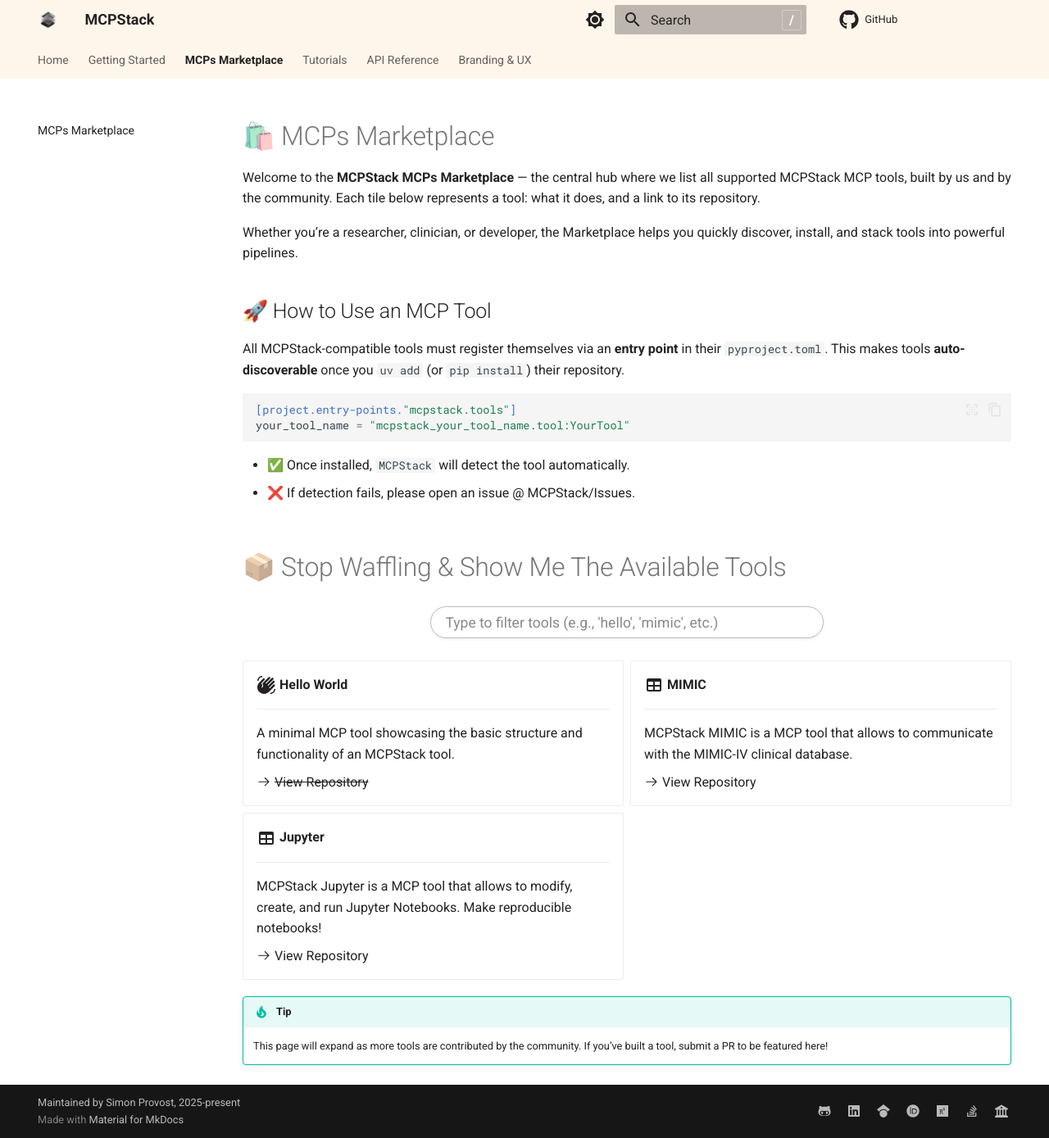
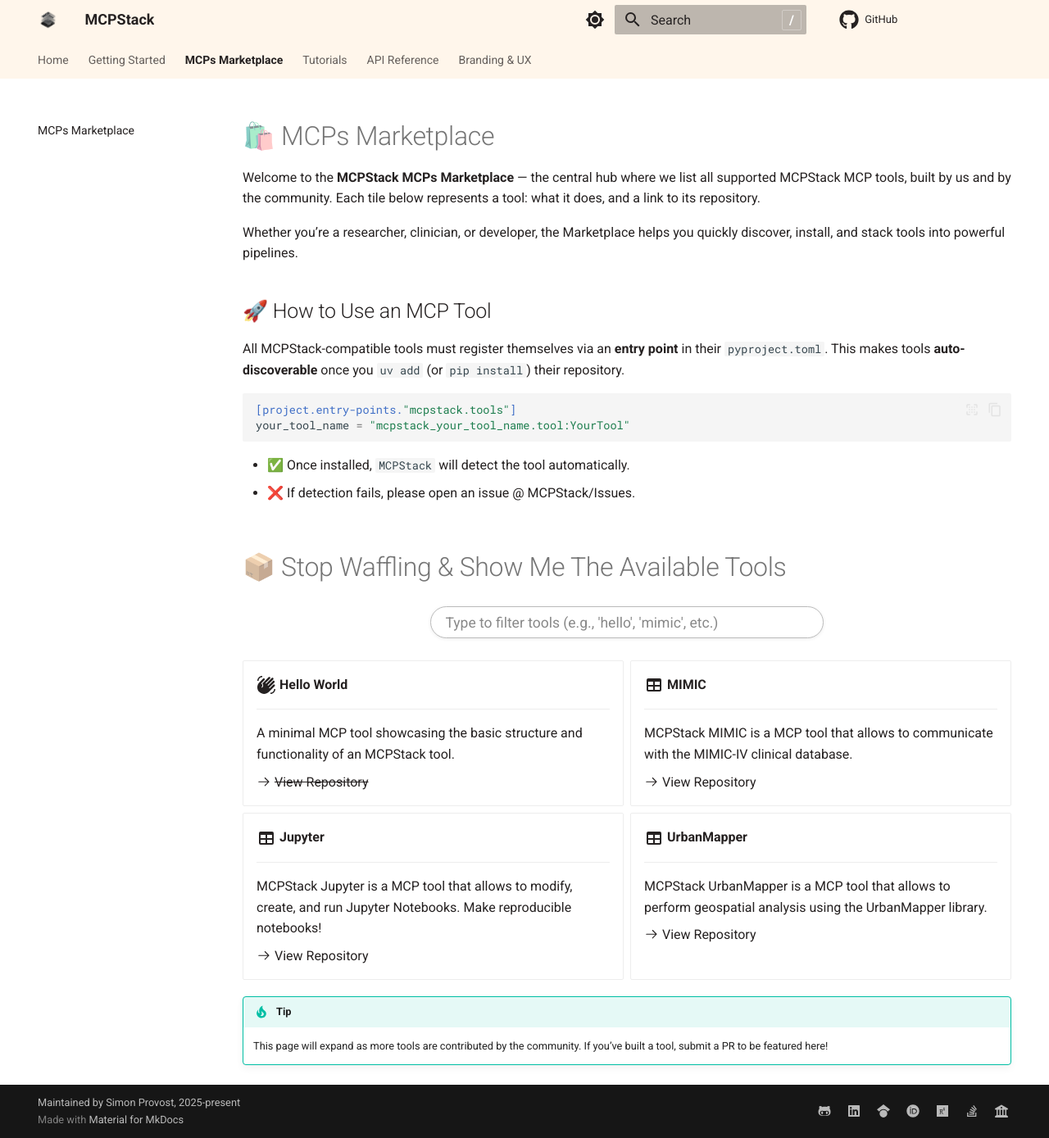
Before and after one commit to MCP-Pipeline/MCPStack, an MkDocs documentation site: the page built from docs/mcp_marketplace.md, in a window 1280 px wide and 1389 px high. Shown: the whole window at 82% size. Built offline with MkDocs 1.6.1 and Material for MkDocs 9.7.7, drawn with Linux system fonts in a browser that asks for light colours; plug-ins that fetch from the network failed and are left out; comment, search, counter and statistics services are not loaded.

Commit message:
feat(docs): add urban mapper marketplace card

```diff
--- a/docs/mcp_marketplace.md
+++ b/docs/mcp_marketplace.md
@@ -57,6 +57,16 @@
 
     [:octicons-arrow-right-24: View Repository](https://github.com/MCP-Pipeline/mcpstack-jupyter)
 
+
+-   :material-table:{ .lg .middle } __UrbanMapper__
+    {: data-marketplace-card data-filter="Geospatial Reproducible Analysis using UrbanMapper & Jupyter"}
+
+    ---
+
+    MCPStack UrbanMapper is a MCP tool that allows to perform geospatial analysis using the UrbanMapper library.
+
+    [:octicons-arrow-right-24: View Repository](https://github.com/MCP-Pipeline/mcpstack-urbanmapper)
+
 </div>
 
 !!! tip
```
